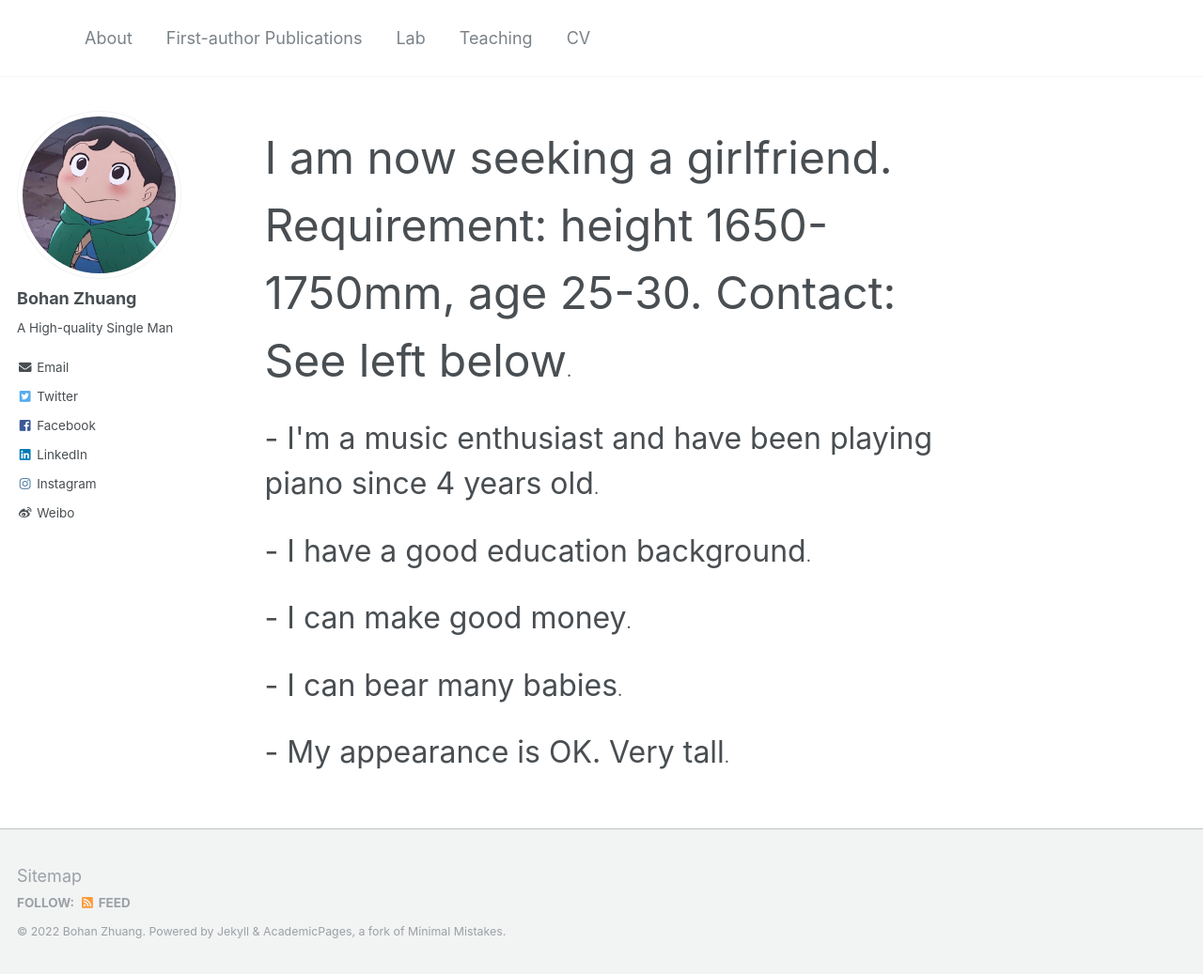
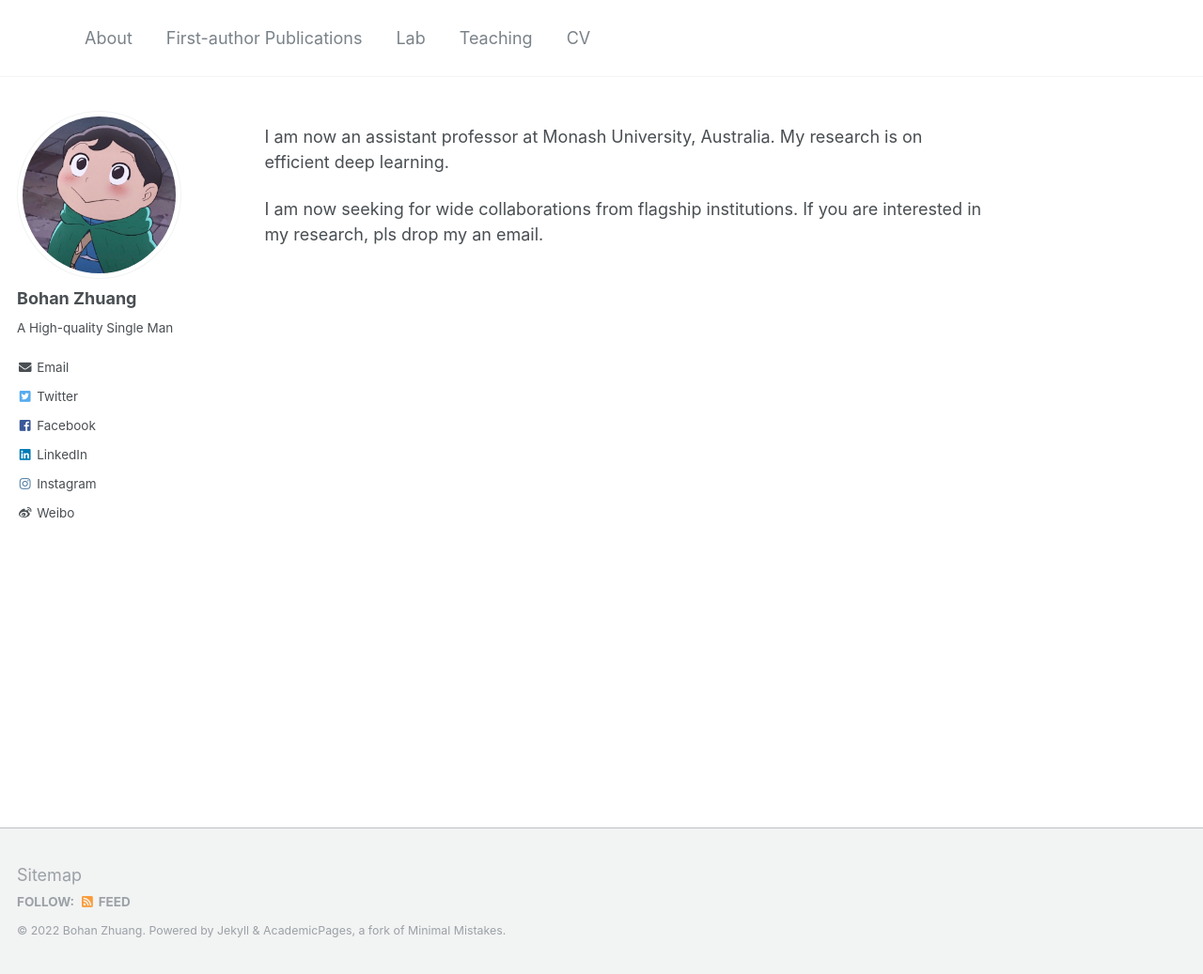
Before and after one commit to bohanzhuang/bohanzhuang.github.io, a Jekyll site: the page built from _pages/about.md, in a window 1280 px wide and 1037 px high. Shown: the whole window at 94% size. Built offline with Jekyll 4.4.1, drawn with Linux system fonts in a browser that asks for light colours.

Commit message:
Update about.md

```diff
--- a/_pages/about.md
+++ b/_pages/about.md
@@ -8,26 +8,6 @@ redirect_from:
   - /about.html
 ---
 
-<p>
-<font size=10>I am now seeking a girlfriend. Requirement: height 1650-1750mm, age 25-30. Contact: See left below</font>.
-</p>
+I am now an assistant professor at Monash University, Australia. My research is on efficient deep learning.
 
-<p>
-<font size=6> - I'm a music enthusiast and have been playing piano since 4 years old</font>.
-</p>
-
-<p>
-<font size=6> - I have a good education background</font>.
-</p>
-
-<p>
-<font size=6> - I can make good money</font>.
-</p>
-
-<p>
-<font size=6> - I can bear many babies</font>.
-</p>
-
-<p>
-<font size=6> - My appearance is OK. Very tall</font>.
-</p>
+I am now seeking for wide collaborations from flagship institutions. If you are interested in my research, pls drop my an email.
```
